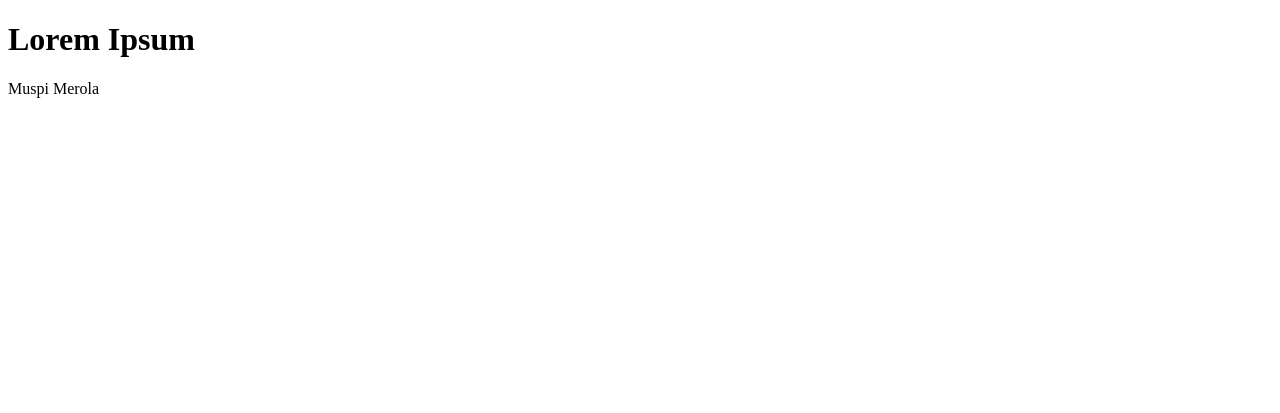
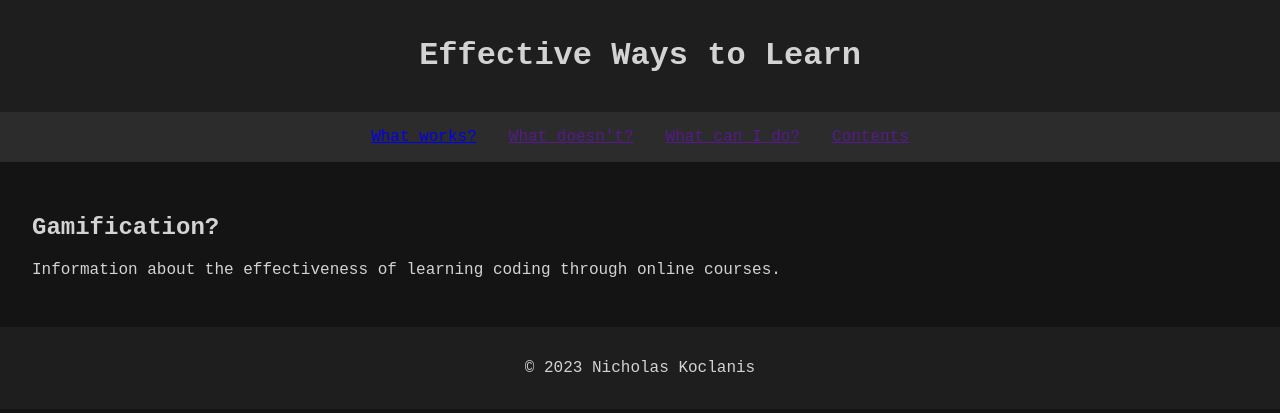
Before and after one commit to molvich/molvich.github.io, a plain HTML site: page index.html in a window 1280 px wide. Drawn offline with Linux system fonts and the light colour scheme.

Commit message:
Adding style and html

```diff
--- a/index.html
+++ b/index.html
@@ -1,7 +1,40 @@
 <!DOCTYPE html>
-<html>
+<html lang="en">
+
+<head>
+    <meta charset="UTF-8">
+    <meta name="viewport" content="width=device-width, initial-scale=1.0">
+    <title>Coding Learning Methods</title>
+    <link rel="stylesheet" href="styles.css">
+    </style>
+</head>
+
 <body>
-<h1>Lorem Ipsum</h1>
-<p>Muspi Merola</p>
+
+    <header>
+        <h1>Effective Ways to Learn</h1>
+    </header>
+
+    <nav>
+        <ul>
+            <li><a href="Gamification.html">What works?</a></li>
+            <li><a href="">What doesn't?</a></li>
+            <li><a href="">What can I do?</a></li>
+            <li><a href="">Contents</a></li>
+        </ul>
+    </nav>
+
+    <main>
+        <section id="online">
+            <h2>Gamification?</h2>
+            <p>Information about the effectiveness of learning coding through online courses.</p>
+        </section>
+    </main>
+
+    <footer>
+        <p>&copy; 2023 Nicholas Koclanis</p>
+    </footer>
+
 </body>
+
 </html>
--- /dev/null
+++ b/styles.css
@@ -0,0 +1,43 @@
+body {
+    font-family: 'Courier New', Courier, monospace;
+    margin: 0;
+    padding: 0;
+    box-sizing: border-box;
+    background-color: #141414;
+    color: #d3d3d3;
+}
+
+header {
+    background-color: #1e1e1e;
+    color: #d3d3d3;
+    text-align: center;
+    padding: 1em;
+}
+
+nav {
+    background-color: #2c2c2c;
+    padding: 1em;
+}
+
+nav ul {
+    list-style: none;
+    margin: 0;
+    padding: 0;
+    display: flex;
+    justify-content: center;
+}
+
+nav li {
+    margin: 0 1em;
+}
+
+main {
+    padding: 2em;
+}
+
+footer {
+    background-color: #1e1e1e;
+    color: #d3d3d3;
+    text-align: center;
+    padding: 1em;
+}
```
Also changed, not shown: Gamification.html (added, +13 -0 lines).
